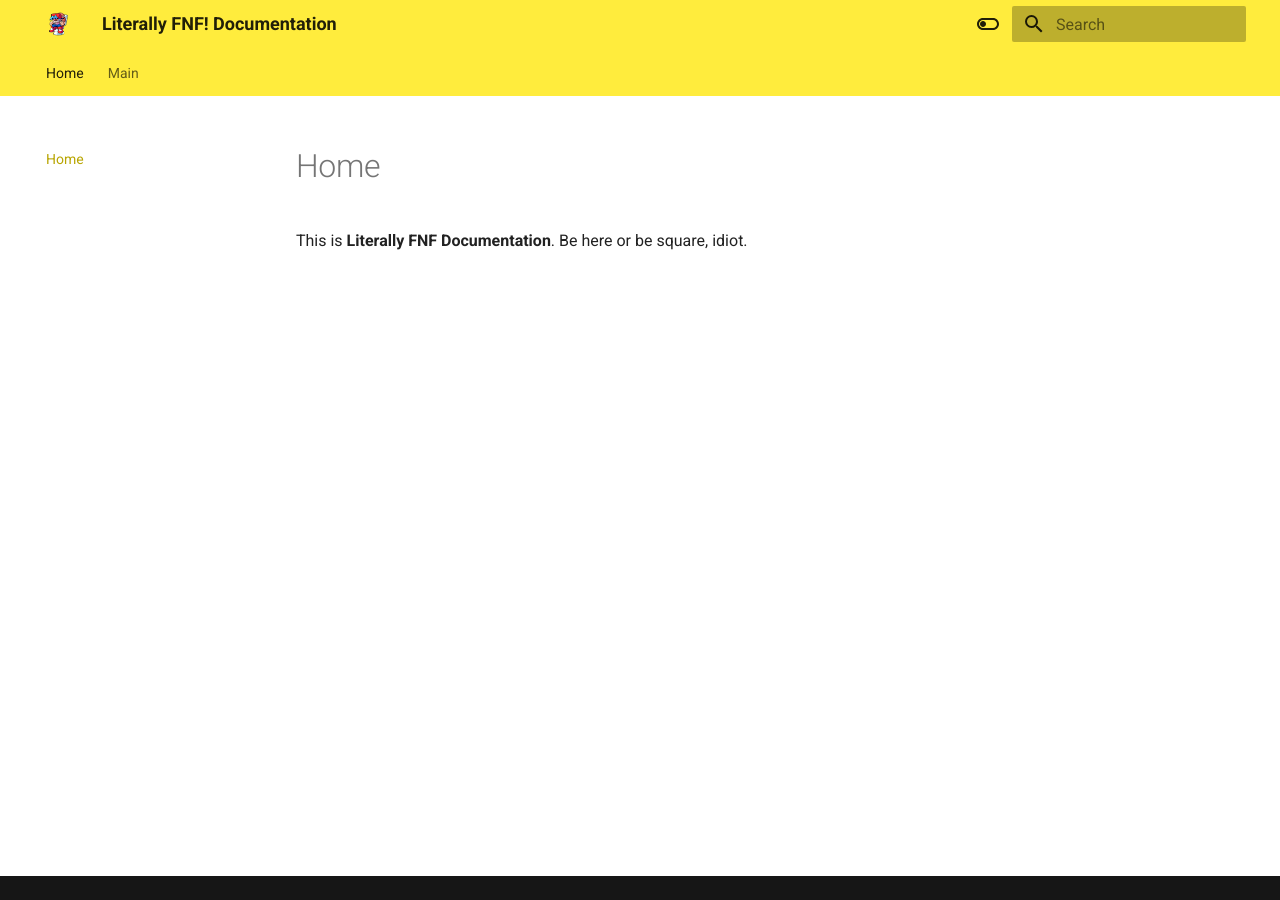
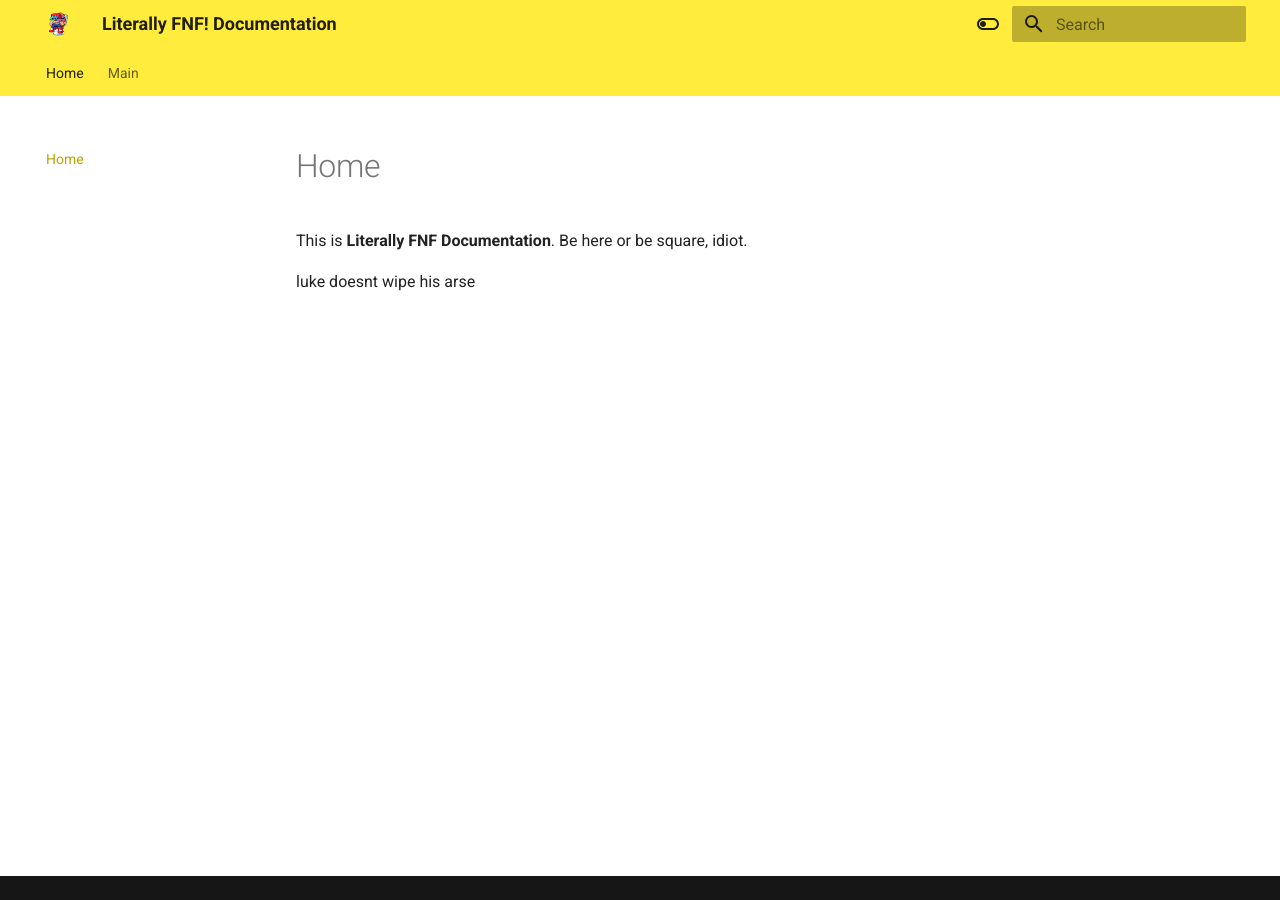
Before and after one commit to toad4085/Literally-FNF-Documentation, an MkDocs documentation site: the page built from docs/index.md, in a window 1280 px wide. Built offline with MkDocs 1.6.1 and Material for MkDocs 9.7.7, drawn with Linux system fonts in a browser that asks for light colours.

Commit message:
secret message

```diff
--- a/docs/index.md
+++ b/docs/index.md
@@ -1,3 +1,5 @@
 # Home
 
 This is **Literally FNF Documentation**. Be here or be square, idiot.
+
+luke doesnt wipe his arse
```
Also changed, not shown: mkdocs.yml (line endings or trailing spaces).
